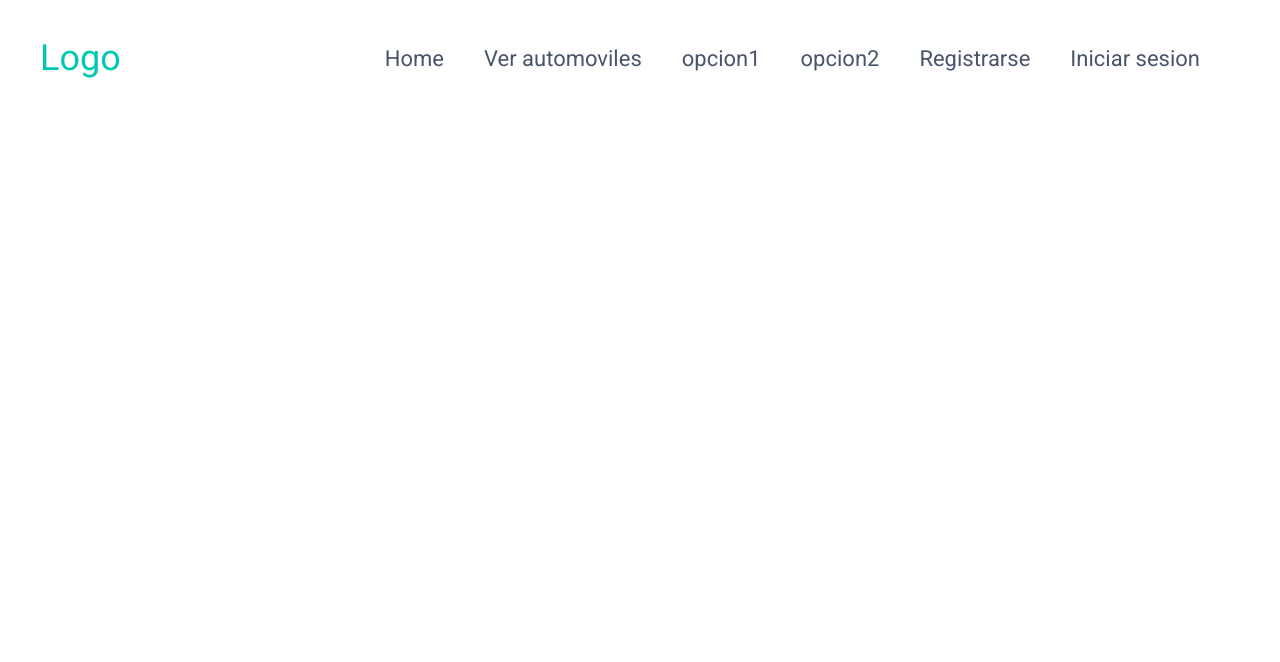
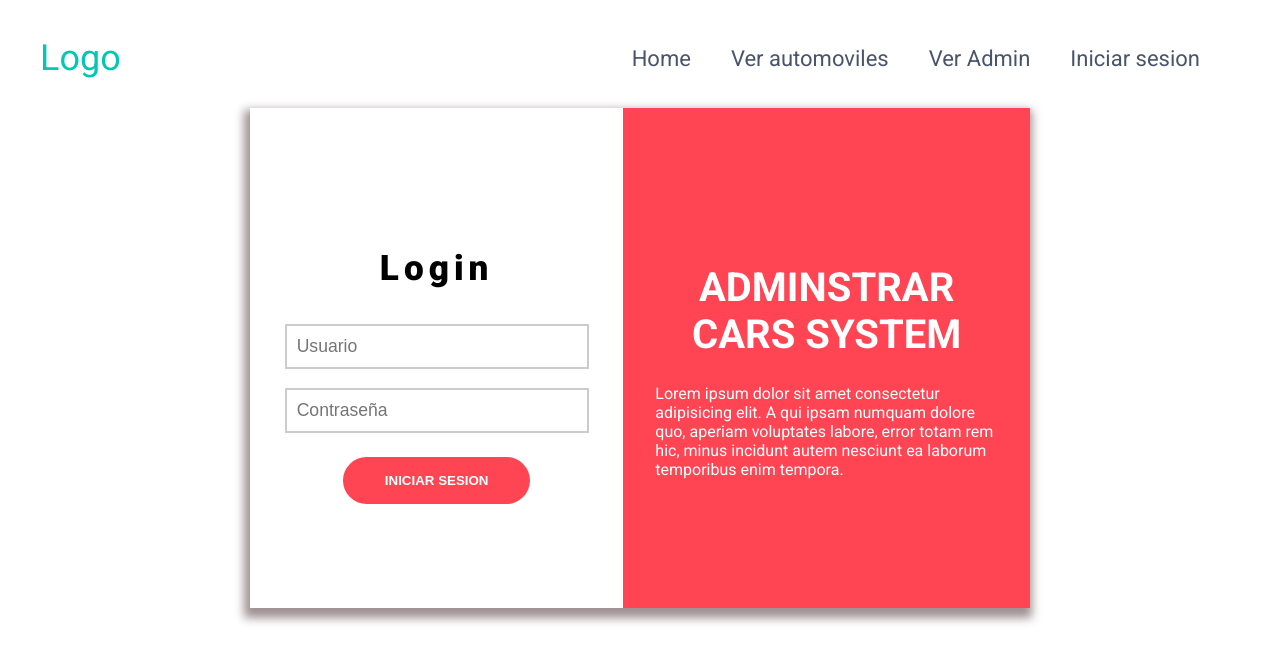
Before and after one commit to LarzlRael/cars-client, a React (Create React App) app: page /admin in a window 1280 px wide. Shown: the top 662 px of the page. Built offline with nearby package versions, Linux system fonts and the light colour scheme; no server answers.

Commit message:
add admin components

```diff
--- a/src/App.js
+++ b/src/App.js
@@ -10,6 +10,8 @@ import Cars from './components/cars';
 import CarState from './components/cars/carState';
 import Car_info from './components/car-info';
 import LoginState from './components/login/loginState';
+import AdminLogin from './components/adminComponents/AdminLogin';
+import AdminDashboard from './components/adminComponents/adminDashboard';
 
 
 function App() {
@@ -28,6 +30,15 @@ function App() {
             </Switch>
             <Route path="/login" component={Layout} />
             <Route path="/register" component={Layout} />
+            {/* //? Admin Routes */}
+            <Switch>
+              <Route path="/admin/dashboard" component={AdminDashboard} />
+              <Route path="/admin" component={AdminLogin} />
+              <Route path="/loginadmin/users" exact component={AdminLogin} />
+
+              <Route path="/loginadmin/new-car" component={AdminLogin} />
+            </Switch>
+
 
           </Router>
         </div>
--- a/src/components/Header.js
+++ b/src/components/Header.js
@@ -2,6 +2,7 @@ import React, { useContext, useEffect } from 'react'
 import { Link } from 'react-router-dom'
 
 import LoginContext from './login/LoginContext'
+import SimpleMenu from './MenuProfile';
 
 
 const Header = () => {
@@ -27,15 +28,16 @@ const Header = () => {
             <div className="links">
                 <Link to="/" className="link">Home</Link>
                 <Link to="/cars" className="link">Ver automoviles</Link>
-                <Link to="/cars" className="link">opcion1</Link>
-                <Link to="/cars" className="link">opcion2</Link>
-
-                <Link className="link">{autenticado ? user.name : 'Registrarse'}</Link>
+                <Link to="/admin" className="link">Ver Admin</Link>
 
 
-                {autenticado ? <Link className="link" to="" onClick={logout}>Cerrar Sesion</Link> :
-                    <Link to="/login" className="link">Iniciar sesion</Link>}
+                {!autenticado ?
+                <Link to="/login" className="link">Iniciar sesion</Link>:
+                    null}
 
+                {autenticado ?
+                    <SimpleMenu userName={user.name} lastName={user.last_name} logout={logout} /> : null
+                }
 
             </div>
         </header>
--- a/src/components/Layout.js
+++ b/src/components/Layout.js
@@ -6,9 +6,11 @@ import Footer from './Footer';
 import Login from './login';
 import Register from './register';
 import Image from './image';
+import AdminLogin from './adminComponents/AdminLogin';
 
 const Layout = () => {
     return (
+
         <Router>
 
             <div className="layout">
@@ -38,6 +40,7 @@ const Layout = () => {
                 <Route path="/login" component={Login} />
                 <Route path="/register" component={Register} />
 
+
             </div>
 
             <Footer />
--- /dev/null
+++ b/src/components/MenuProfile.js
@@ -0,0 +1,35 @@
+import React from 'react';
+import Button from '@material-ui/core/Button';
+import Menu from '@material-ui/core/Menu';
+import MenuItem from '@material-ui/core/MenuItem';
+
+export default function SimpleMenu({ userName, lastName,logout }) {
+    const [anchorEl, setAnchorEl] = React.useState(null);
+
+    const handleClick = (event) => {
+        setAnchorEl(event.currentTarget);
+    };
+
+    const handleClose = () => {
+        setAnchorEl(null);
+    };
+
+    return (
+        <>
+            <Button aria-controls="simple-menu" aria-haspopup="true" onClick={handleClick}>
+                Menu
+            </Button>
+            <Menu
+                id="simple-menu"
+                anchorEl={anchorEl}
+                keepMounted
+                open={Boolean(anchorEl)}
+                onClose={handleClose}
+            >
+                <MenuItem onClick={handleClose}>{userName} {lastName}</MenuItem>
+                <MenuItem onClick={handleClose}>Mi cuenta</MenuItem>
+                <MenuItem onClick={logout}>Salir</MenuItem>
+            </Menu>
+        </>
+    );
+}
--- /dev/null
+++ b/src/components/adminComponents/AdminLogin.js
@@ -0,0 +1,81 @@
+import React, { useState, useContext } from 'react';
+import ErrorLabel from '../error-label';
+import LoginContext from '../login/LoginContext';
+
+
+import "./login-admin-styles.scss"
+
+const AdminLogin = () => {
+    const loginContext = useContext(LoginContext);
+
+    const { adminLogin, mensaje_login_error } = loginContext;
+
+
+    const [userAdmin, setUserAdmin] = useState({
+        email: '',
+        password: ''
+    });
+    //? Error state
+    const [Error, setError] = useState({
+        error_message: null
+    });
+    const { error_message } = Error;
+    const handleSumbit = (e) => {
+        e.preventDefault();
+        adminLogin(userAdmin);
+        setError({
+            ...Error,
+            error_message: mensaje_login_error
+        })
+    }
+
+    const { email, password } = userAdmin;
+
+    const onChange = (e) => {
+        setUserAdmin({
+            ...userAdmin,
+            [e.target.name]: e.target.value
+        });
+        setError({
+            ...Error,
+            error_message: null
+        })
+
+    }
+
+    return (
+        <div className="login-div">
+            <div className="form">
+                <form className="formLogin" onSubmit={handleSumbit}>
+                    <h3 className="title">Login</h3>
+                    <input
+                        className={error_message ? 'input-login error' : 'input-login'}
+                        placeholder="Usuario"
+                        onChange={onChange}
+                        name="email"
+                        value={email}
+                        type="text" />
+                    <br />
+                    <input
+                        className={error_message ? 'input-login error' : 'input-login'}
+                        placeholder="Contraseña"
+                        onChange={onChange}
+                        value={password}
+                        name="password"
+                        type="password" />
+
+                    <button type="submit" className="button-login">Iniciar Sesion</button>
+
+                    {error_message ?
+                        <ErrorLabel message={error_message} /> : null}
+                </form>
+            </div>
+            <div className="info-login">
+                <h1>Adminstrar Cars System</h1>
+                <span>Lorem ipsum dolor sit amet consectetur adipisicing elit. A qui ipsam numquam dolore quo, aperiam voluptates labore, error totam rem hic, minus incidunt autem nesciunt ea laborum temporibus enim tempora.</span>
+            </div>
+        </div>
+    )
+}
+
+export default AdminLogin
--- /dev/null
+++ b/src/components/adminComponents/adminDashboard.js
@@ -0,0 +1,11 @@
+import React from 'react'
+
+const AdminDashboard = () => {
+    return (
+        <div>
+            AdminDashboard
+        </div>
+    )
+}
+
+export default AdminDashboard;
--- /dev/null
+++ b/src/components/adminComponents/login-admin-styles.scss
@@ -0,0 +1,81 @@
+$primary-color: #01c8b3;
+$secondary-color: #ff4453;
+$color-text: #49546b;
+
+.login-div {
+    display: flex;
+    width: 65%;
+    margin: auto;
+    height: 500px;
+    -webkit-box-shadow: -2px 6px 9px 4px rgba(160, 145, 147, 1);
+    -moz-box-shadow: -2px 6px 9px 4px rgba(160, 145, 147, 1);
+    box-shadow: -2px 6px 9px 4px rgba(160, 145, 147, 1);
+    .form {
+        display: flex;
+        justify-content: center;
+        align-items: center;
+        width: 100%;
+        .formLogin {
+            width: 100%;
+
+            .title {
+                text-align: center;
+                font-size: 2.2rem;
+                font-weight: 800;
+                letter-spacing: 5px;
+            }
+            .input-login {
+                display: block;
+                width: 75%;
+                margin: auto;
+                border: none;
+                border: 2px solid #ccc;
+                padding: 10px;
+                color: $color-text;
+                font-size: 1.1em;
+                &:focus {
+                    border: 2px solid $primary-color;
+                }
+                &.error {
+                    color: red;
+                    border: 2px solid red;
+                }
+
+            }
+            .button-login {
+                display: block;
+                width: 50%;
+                color: #000;
+                margin-top: 1rem;
+                padding: 1rem;
+                margin: 1.5rem auto 0px auto;
+                background-color: $secondary-color;
+                color: white;
+                border: none;
+                border-radius: 2rem;
+                font-weight: 600;
+                text-transform: uppercase;
+            }
+        }
+    }
+    .info-login {
+        box-sizing: border-box;
+        width: 100%;
+        background: $secondary-color;
+        display: flex;
+        flex-direction: column;
+        justify-content: center;
+        align-items: center;
+        padding: 2rem;
+        h1 {
+            color: #fff;
+            font-size: 2.5rem;
+            text-align: center;
+            text-transform: uppercase;
+        }
+        span {
+            color: #fff;
+            font-size: 1rem;
+        }
+    }
+}
--- a/src/components/login.js
+++ b/src/components/login.js
@@ -16,6 +16,7 @@ const Login = () => {
         email: '',
         password: ''
     })
+
     const { email, password } = user;
     const onChange = (e) => {
         setUser({
--- a/src/components/login/loginState.js
+++ b/src/components/login/loginState.js
@@ -126,6 +126,29 @@ const LoginState = props => {
         }
 
     }
+
+    const adminLogin = async (user) => {
+
+        console.log(user);
+        try {
+            const resultado = await clienteAxios.post('/login/loginadmin', { email: user.email, password: user.password });
+
+            dispatch({
+                type: SIGN_IN_SUCCESS,
+                payload: resultado.data
+            });
+
+            authUser();
+
+        } catch (error) {
+            console.log(error)
+            dispatch({
+                type: SIGN_IN_FAIL,
+                payload: error.response.data.error
+            })
+        }
+    }
+
     return (
         <LoginContext.Provider
             value={{
@@ -141,7 +164,8 @@ const LoginState = props => {
                 google_singin,
                 cerrarSesion,
                 authUser,
-                register
+                register,
+                adminLogin
             }}
         >
             {props.children}
--- a/src/components/styles/login-register.scss
+++ b/src/components/styles/login-register.scss
@@ -118,6 +118,7 @@ $text-color: #49546b;
 }
 
 .error-message {
+    text-align: center;
     margin-bottom: 0.5rem;
     color: red;
     padding: 3px;
--- a/src/types/index.js
+++ b/src/types/index.js
@@ -11,3 +11,5 @@ export const REGISTER_FAIL = ' REGISTER_FAIL';
 export const GOOGLE_SIGN_IN = 'GOOGLE_SIGN_IN';
 export const LOG_OUT = 'LOG_OUT';
 export const GET_USER = 'GET_USER';
+
+export const LOGIN_ADMIN = 'LOGIN_ADMIN';
```
Also changed, not shown: src/components/login/loginReducer.js (+13 -5 lines).
